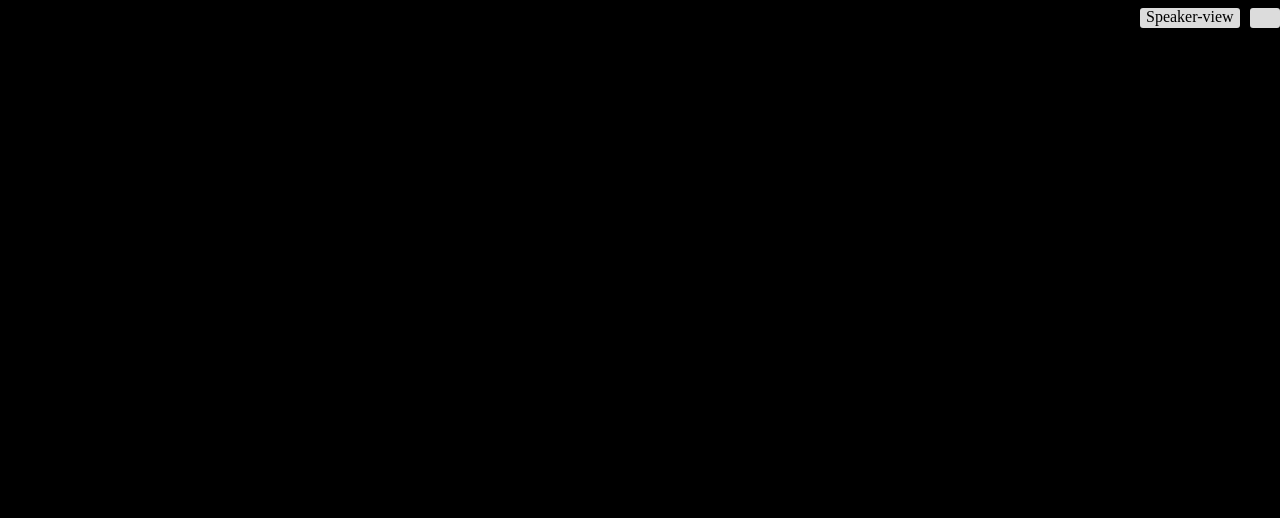
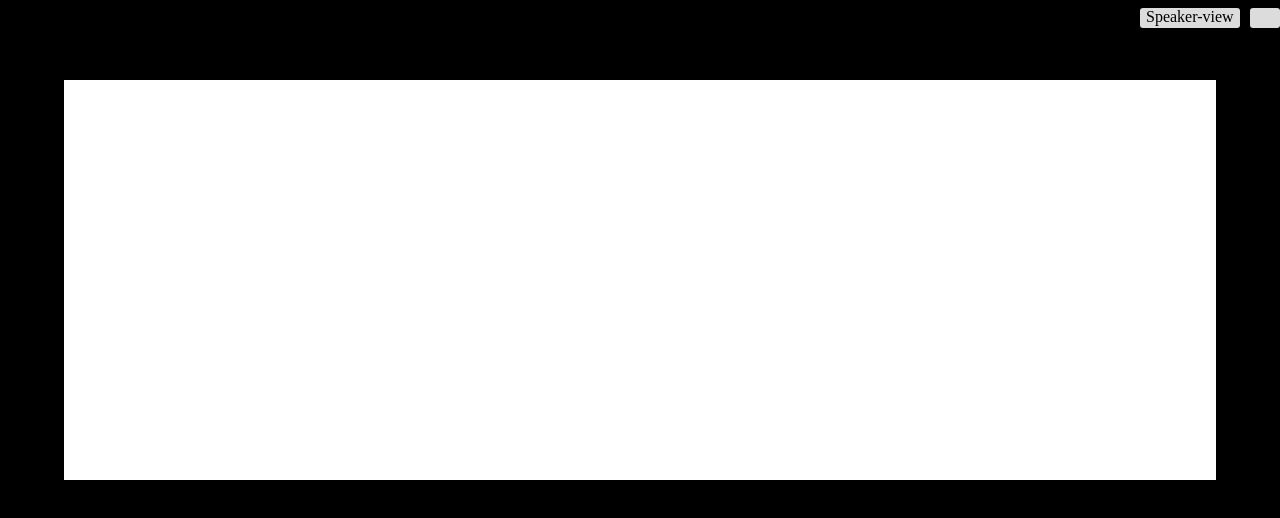
Before and after one commit to Patrickhell/html-css-zoom, a plain HTML site: page index.html in a window 1280 px wide. Drawn offline with Linux system fonts and the light colour scheme.

Commit message:
elaborazione del contenitore delle imagini

```diff
--- a/css/style.css
+++ b/css/style.css
@@ -42,3 +42,14 @@ nav ul{
     border-radius: 3px;
 
 }
+.container{
+    position: absolute;
+    top: 10%;
+    left: 5%;
+    width: 90vw;
+    height: 50vh;
+    padding: 10%;
+
+    background-color: white;
+
+}
--- a/index.html
+++ b/index.html
@@ -21,10 +21,13 @@
             </li>
         </ul>
        </nav>
-
     </header>
 
     <main>
+       <section class="container">
+        <img src="img/image-zoom.jp" alt="">
+
+       </section>
 
     </main>
 
```
